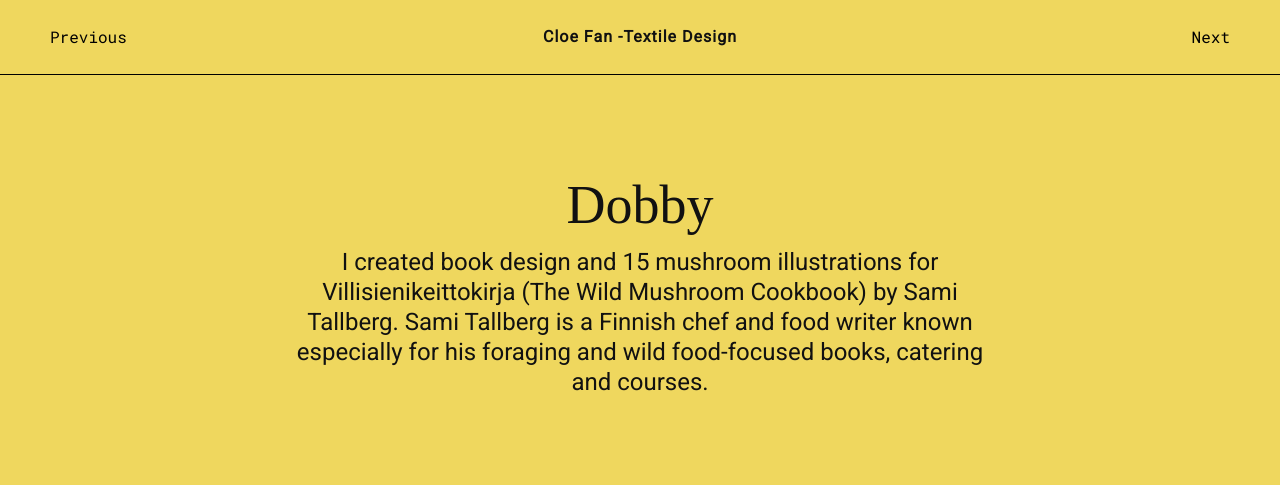
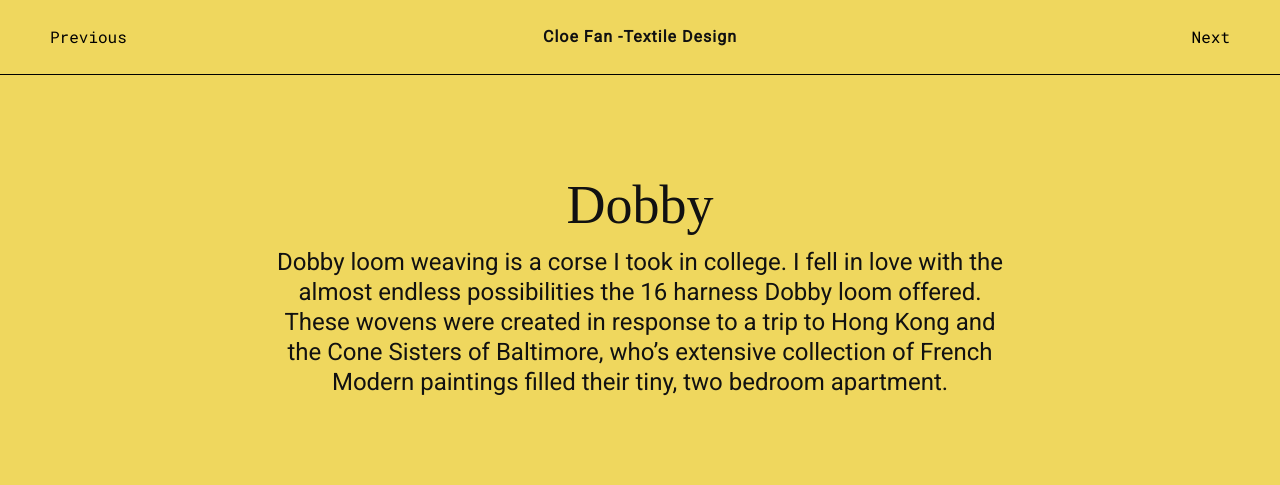
Before and after one commit to cloefan/cloefan.github.io, a plain HTML site: page dobby.html in a window 1280 px wide. Shown: the top 485 px of the page. Drawn offline with nearby package versions, Linux system fonts and the light colour scheme; files whose address does not match are found by name; a web font is replaced by a local one.

Commit message:
Update dobby.html

```diff
--- a/dobby.html
+++ b/dobby.html
@@ -30,7 +30,7 @@
     <div class="container ">
 	    <div class="col-xs-8 col-md-push-2">
 	    	<h1 class="project">Dobby</h1><br/>
-	    	<h2 >I created book design and 15 mushroom illustrations for Villisienikeittokirja (The Wild Mushroom Cookbook) by Sami Tallberg. Sami Tallberg is a Finnish chef and food writer known especially for his foraging and wild food-focused books, catering and courses.  </h2>
+		    <h2>Dobby loom weaving is a corse I took in college. I fell in love with the almost endless possibilities the 16 harness Dobby loom offered. These wovens were created in response to a trip to Hong Kong and the Cone Sisters of Baltimore, who’s extensive collection of French Modern paintings filled their tiny, two bedroom apartment. </h2>
       </div>
        <div class="col-xs-12 img-center">
 	    	<img src="img/dobby/1.jpg" class="img-fluid margin-top-100 margin-bottom-50 " alt="Cloe Fan Textile">
```
